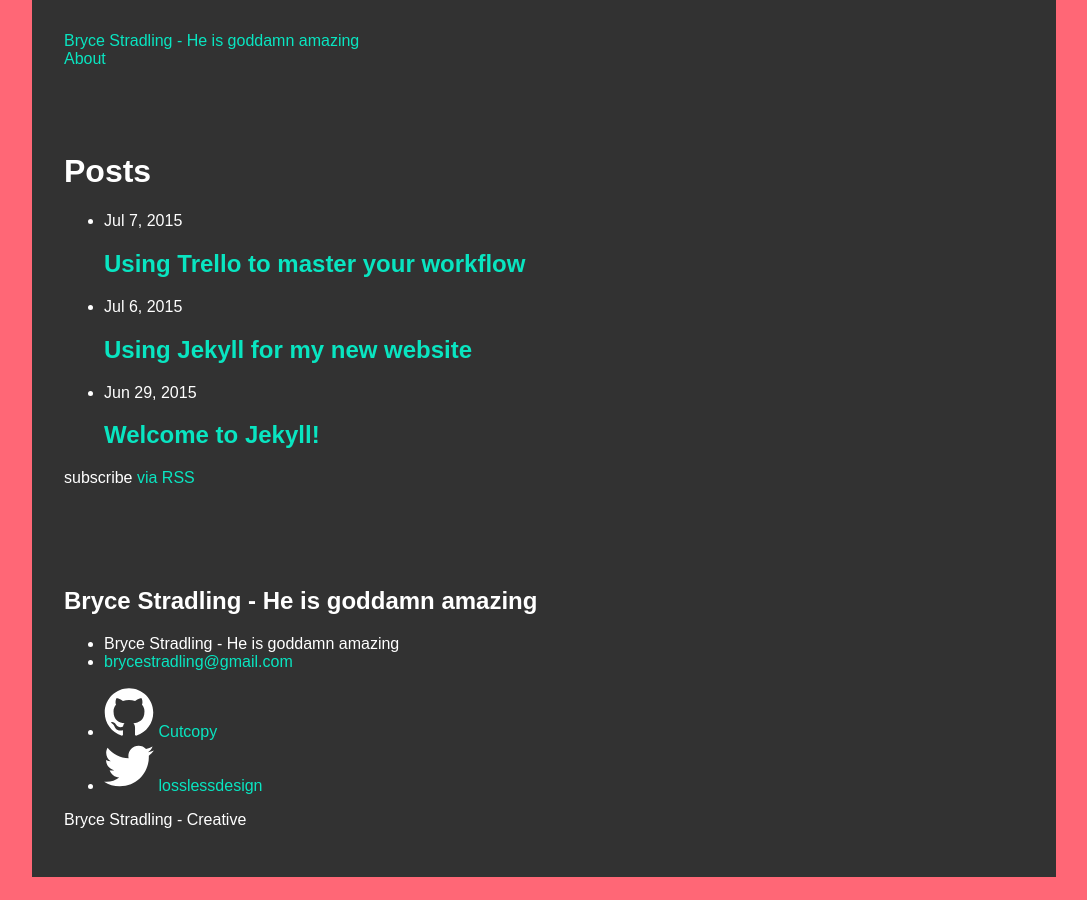
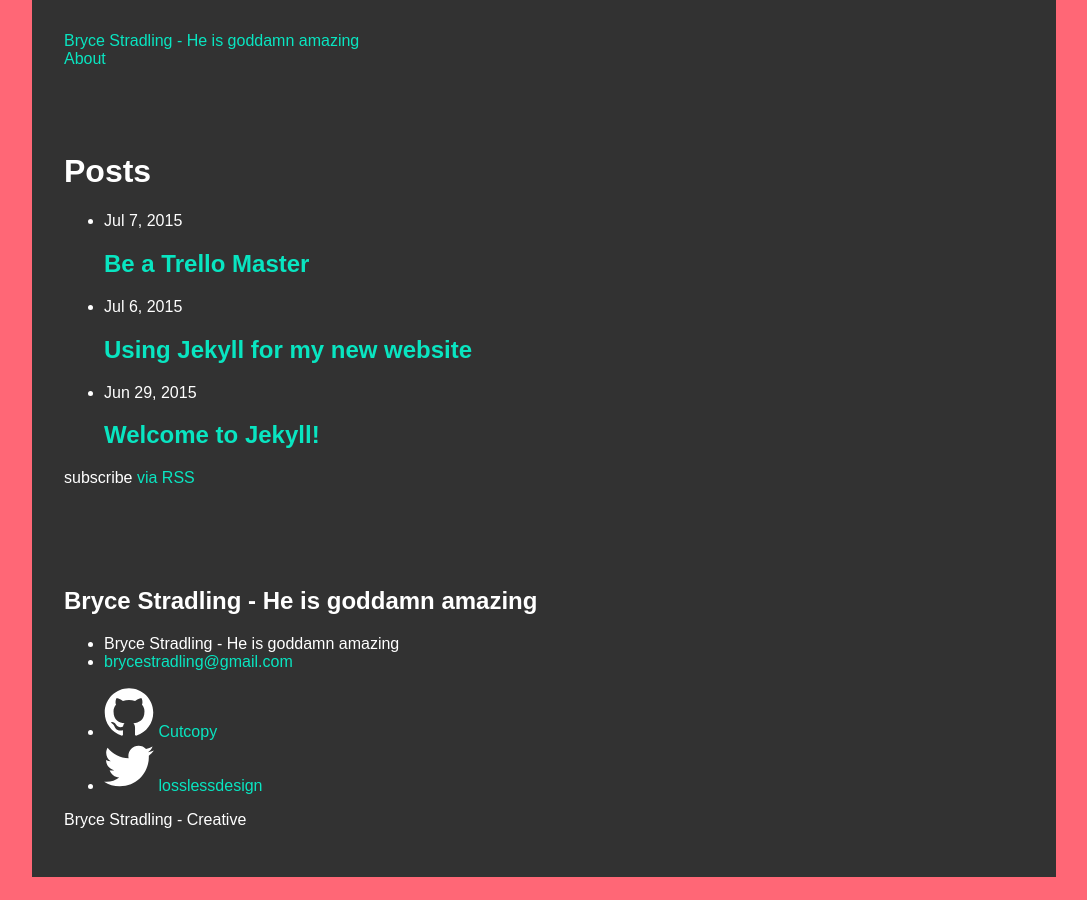
Before and after one commit to Cutcopy/Cutcopy.github.io, a Jekyll site: the page built from index.html, in a window 1280 px wide. Shown: the whole page, without its empty margins (96-1183 px from the left). Built offline with Jekyll 4.4.1, drawn with Linux system fonts in a browser that asks for light colours.

Commit message:
Renamed Trello Post

```diff
--- a/_posts/2015-07-07-.md
+++ b/_posts/2015-07-07-be-a-trello-master.md
@@ -1,6 +1,6 @@
 ---
 sha: ed3749912c390043e15fa046525639434c1c147a
-title: 'Using Trello to master your workflow'
+title: 'Be a Trello Master'
 date: '2015-07-07'
 info:
 comment:
```
